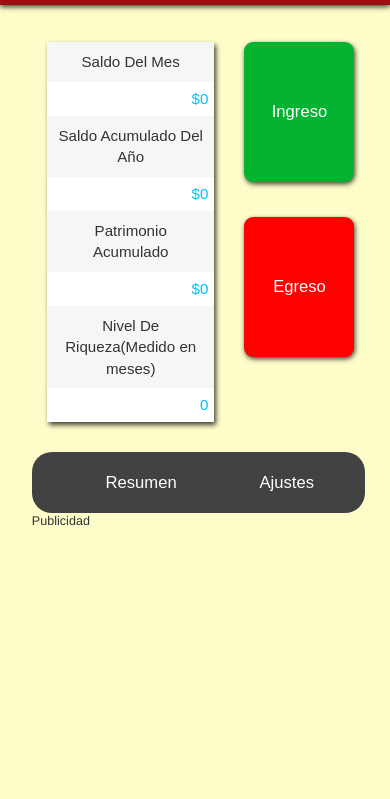
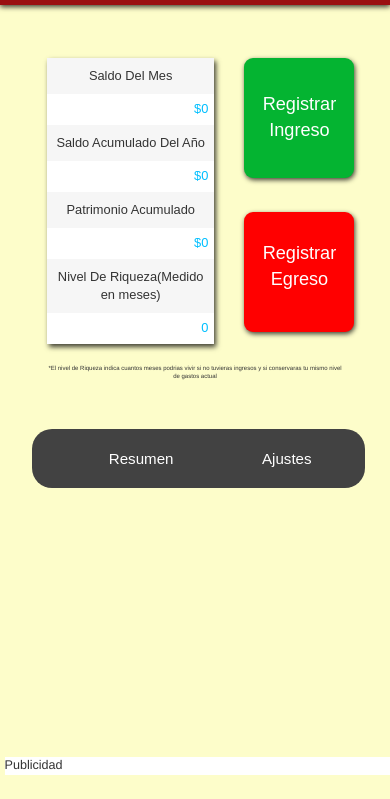
Before and after one commit to juanortiz10/Gastos, a plain HTML site: page index.html in a window 390 px wide. Shown: the part 45-844 px from the top of the page. Drawn offline with Linux system fonts and the light colour scheme; some packages are replaced by stand-ins of ours.

Commit message:
Closes 52 49 53 51

```diff
--- a/css/index.css
+++ b/css/index.css
@@ -150,6 +150,14 @@ td.row2{
     -moz-box-shadow: 1px 2px 5px 0px rgba(0,0,0,0.75);
     box-shadow: 1px 2px 5px 0px rgba(0,0,0,0.75);
   }
+  .pub{
+    position: fixed;
+    z-index:99999;
+    top: 95%;
+    background: #FFF;
+    width: 100%;
+    left: 5%
+  }
   @media (min-width:1200px) {
     .ingreso{
      height: 250px;
@@ -169,17 +177,21 @@ td.row2{
       padding-top: 0%;
       background-color: #FDFDCA;
     }
+    .nota{
+      font-size: 13px;
+      text-align: center;
+    }
   }
   /*Desktop chico*/
-  @media (min-width: 768px) and (max-width: 1199px)  {
+  @media (max-width: 1199px)  {
     .ingreso{
-     height: 200px;
+     height: 230px;
      width: 200px;
     margin-bottom: 40%;
     font-size: 1.6em;
     }
     .egreso{
-      height: 200px;
+      height: 230px;
       width: 200px;
       font-size: 1.6em;
     }
@@ -187,18 +199,23 @@ td.row2{
       font-size: 1.4em;
       padding: 11%;
       padding-bottom: 0%;
-      padding-top: 10%;
+      padding-top: 5%;
       background-color: #FDFDCA;
+    }
+    .nota{
+      font-size: 11px;
+      text-align: center;
+      margin-bottom: 13%
     }
 
   }
   /*Tablet*/
-  @media (max-width:767px) {
+  @media (max-width:600px) {
     div#main{
       font-size: 1.4em;
       padding: 11%;
       padding-bottom: 0%;
-      padding-top: 25%;
+      padding-top: 3%;
       background-color: #FDFDCA;
     }
     .ingreso{
@@ -212,9 +229,51 @@ td.row2{
       width: 160px;
       font-size: 1.5em;
     }
+    .tabla_principal{
+      font-size: 1em;
+    }
+    .nota{
+      font-size: 9px;
+      text-align: center;
+    }
   }
   /*Smartphone*/
-  @media (max-width:480px) {
+  @media (max-width:450px) {
+    div#main{
+      font-size: .9em;
+      padding-left: 12%;
+      padding-right: 12%;
+      padding-bottom: 0%;
+      padding-top: 15%;
+      background-color: #FDFDCA;
+    }
+    .ingreso{
+     height: 120px;
+     width: 110px;
+     margin-bottom: 50%;
+     font-size: 1.2em;
+    }
+    .egreso{
+      height: 120px;
+      width: 110px;
+      font-size: 1.2em;
+    }
+    .tabla_principal{
+      font-size: .85em;
+    }
+    .botonera1{
+      font-size: 1em;
+    }
+    .botonera2{
+      font-size: 1em;
+    }
+    .nota{
+      font-size: 6px;
+      text-align: center;
+    }
+  }
+/*Smartphonechico*/
+  @media (max-width:320px) {
     div#main{
       font-size: .9em;
       padding-left: 12%;
@@ -224,17 +283,30 @@ td.row2{
       background-color: #FDFDCA;
     }
     .ingreso{
-     height: 140px;
+     height: 120px;
      width: 110px;
      margin-bottom: 50%;
      font-size: 1.1em;
     }
     .egreso{
-      height: 140px;
+      height: 120px;
       width: 110px;
       font-size: 1.1em;
     }
-
+    .tabla_principal{
+      font-size: .7em;
+    }
+    .botonera1{
+      font-size: .8em;
+    }
+    .botonera2{
+      font-size: .8em;
+    }
+    .nota{
+      font-size: 6px;
+      text-align: center;
+      margin-bottom: 5%;
+    }
   }
 
   @media (min-width: 900px) {
--- a/index.html
+++ b/index.html
@@ -25,7 +25,7 @@
 
           <div id="main" class="container" >
             <div class="row botonera" >
-                  <div class="col-xs-8" style="margin-top: 15%;">
+                  <div class="col-xs-8 tabla_principal" style="margin-top: 15%;">
                     <ul class="no_lista table" onLoad="select(); ">
                       <li class="row2"  style="background-color: #F6F6F6;  padding: 6%; " id="mes">Saldo Del Mes</li>
                       <li class="row2 resultados" id="saldo_m">$0</li>
@@ -39,10 +39,21 @@
                   </div>
                   <div class="col-xs-4" style="margin-top: 15%;">
                     <ul class="no_lista">
-                      <li><input type="button"  class="ingreso" value="Ingreso" onclick="window.location.href='../www/views/two.html'"></li>
-                      <li><input type="button"  class="egreso" value="Egreso" onclick="window.location.href='../www/views/five.html'"></li>
+                      <li><button type="button"  class="ingreso" onclick="window.location.href='../www/views/two.html'">
+                        Registrar
+                        Ingreso
+                      </button></li>
+                      <li><button type="button"  class="egreso" value="Egreso" onclick="window.location.href='../www/views/five.html'">
+                        <p>
+                          Registrar
+                          Egreso
+                        </p></button>
+                      </li>
                     </ul>
                   </div>
+            </div>
+            <div class="nota">
+              *El nivel de Riqueza indica cuantos meses podrias vivir si no tuvieras ingresos y si conservaras tu  mismo nivel de gastos actual
             </div>
             <div class="row botonera">
               <div style=" margin-left:0%; width: 140%; col-xs-12">
```
Also changed, not shown: index-en.html (+13 -4 lines).
